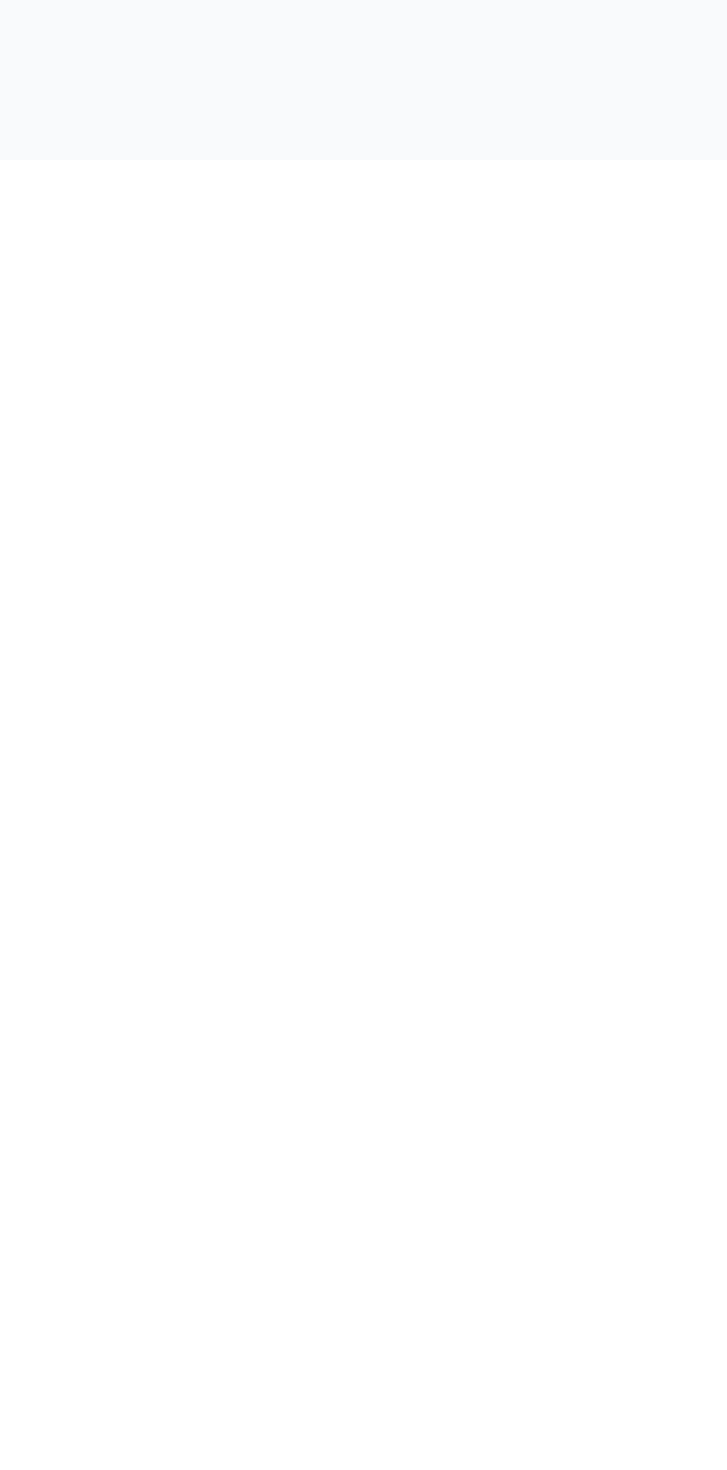
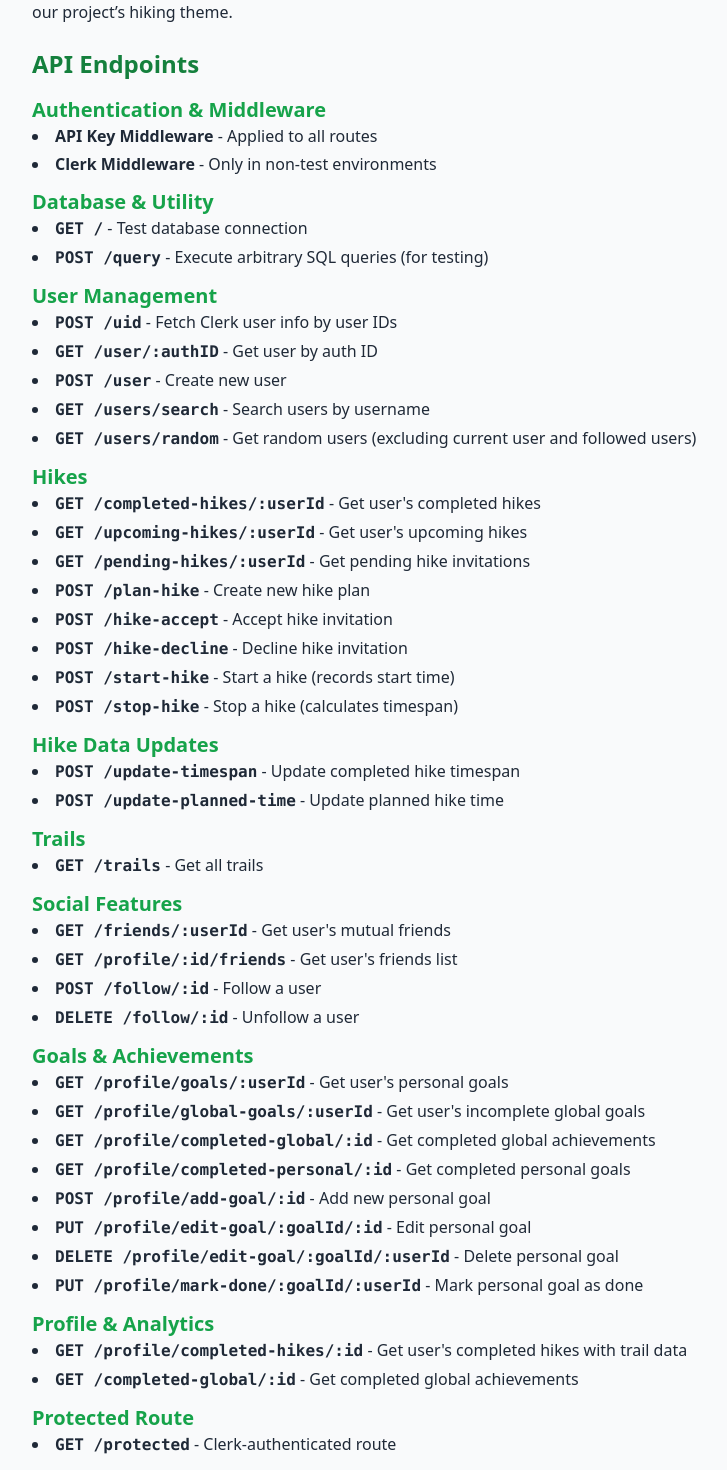
Before and after one commit to Weppman/SDP-DocumentationSite, a React (Create React App) app: page /features-api in a window 1280 px wide. Shown: the part 640-2110 px from the top of the page, without its empty margins (224-951 px from the left). Before the commit the page ends 800 px from the top, so only its background shows below. Built offline with nearby package versions, Linux system fonts and the light colour scheme.

Commit message:
API documentation

```diff
--- a/src/pages/FeaturesAPI.js
+++ b/src/pages/FeaturesAPI.js
@@ -12,6 +12,104 @@ function FeaturesAPI() {
         The chosen color scheme features <strong>white and light green</strong> tones, promoting readability
         and a natural feel that matches our project’s hiking theme.
       </p>
+
+      <h2 className="text-2xl font-bold text-green-700 mb-4">API Endpoints</h2>
+      <section>
+        <h3 className="text-xl font-bold text-green-600">Authentication & Middleware</h3>
+        <ul className="list-disc list-inside space-y-1 mb-3">
+          <li><strong>API Key Middleware</strong> - Applied to all routes</li>
+          <li><strong>Clerk Middleware</strong> - Only in non-test environments</li>
+        </ul>
+      </section>
+
+      <section>
+        <h3 className="text-xl font-bold text-green-600">Database & Utility</h3>
+        <ul className="list-disc list-inside space-y-1 mb-3">
+          <li><code><strong>GET /</strong></code> - Test database connection</li>
+          <li><code><strong>POST /query</strong></code> - Execute arbitrary SQL queries (for testing)</li>
+        </ul>
+      </section>
+
+      <section>
+        <h3 className="text-xl font-bold text-green-600">User Management</h3>
+        <ul className="list-disc list-inside space-y-1 mb-3">
+          <li><code><strong>POST /uid</strong></code> - Fetch Clerk user info by user IDs</li>
+          <li><code><strong>GET /user/:authID</strong></code> - Get user by auth ID</li>
+          <li><code><strong>POST /user</strong></code> - Create new user</li>
+          <li><code><strong>GET /users/search</strong></code> - Search users by username</li>
+          <li><code><strong>GET /users/random</strong></code> - Get random users (excluding current user and followed users)</li>
+        </ul>
+      </section>
+
+      <section>
+        <h3 className="text-xl font-bold text-green-600">Hikes</h3>
+        <ul className="list-disc list-inside space-y-1 mb-3">
+          <li><code><strong>GET /completed-hikes/:userId</strong></code> - Get user's completed hikes</li>
+          <li><code><strong>GET /upcoming-hikes/:userId</strong></code> - Get user's upcoming hikes</li>
+          <li><code><strong>GET /pending-hikes/:userId</strong></code> - Get pending hike invitations</li>
+          <li><code><strong>POST /plan-hike</strong></code> - Create new hike plan</li>
+          <li><code><strong>POST /hike-accept</strong></code> - Accept hike invitation</li>
+          <li><code><strong>POST /hike-decline</strong></code> - Decline hike invitation</li>
+          <li><code><strong>POST /start-hike</strong></code> - Start a hike (records start time)</li>
+          <li><code><strong>POST /stop-hike</strong></code> - Stop a hike (calculates timespan)</li>
+        </ul>
+      </section>
+
+      <section>
+        <h3 className="text-xl font-bold text-green-600">Hike Data Updates</h3>
+        <ul className="list-disc list-inside space-y-1 mb-3">
+          <li><code><strong>POST /update-timespan</strong></code> - Update completed hike timespan</li>
+          <li><code><strong>POST /update-planned-time</strong></code> - Update planned hike time</li>
+        </ul>
+      </section>
+
+      <section>
+        <h3 className="text-xl font-bold text-green-600">Trails</h3>
+        <ul className="list-disc list-inside space-y-1 mb-3">
+          <li><code><strong>GET /trails</strong></code> - Get all trails</li>
+        </ul>
+      </section>
+
+      <section>
+        <h3 className="text-xl font-bold text-green-600">Social Features</h3>
+        <ul className="list-disc list-inside space-y-1 mb-3">
+          <li><code><strong>GET /friends/:userId</strong></code> - Get user's mutual friends</li>
+          <li><code><strong>GET /profile/:id/friends</strong></code> - Get user's friends list</li>
+          <li><code><strong>POST /follow/:id</strong></code> - Follow a user</li>
+          <li><code><strong>DELETE /follow/:id</strong></code> - Unfollow a user</li>
+        </ul>
+      </section>
+
+      <section>
+        <h3 className="text-xl font-bold text-green-600">Goals & Achievements</h3>
+        <ul className="list-disc list-inside space-y-1 mb-3">
+          <li><code><strong>GET /profile/goals/:userId</strong></code> - Get user's personal goals</li>
+          <li><code><strong>GET /profile/global-goals/:userId</strong></code> - Get user's incomplete global goals</li>
+          <li><code><strong>GET /profile/completed-global/:id</strong></code> - Get completed global achievements</li>
+          <li><code><strong>GET /profile/completed-personal/:id</strong></code> - Get completed personal goals</li>
+          <li><code><strong>POST /profile/add-goal/:id</strong></code> - Add new personal goal</li>
+          <li><code><strong>PUT /profile/edit-goal/:goalId/:id</strong></code> - Edit personal goal</li>
+          <li><code><strong>DELETE /profile/edit-goal/:goalId/:userId</strong></code> - Delete personal goal</li>
+          <li><code><strong>PUT /profile/mark-done/:goalId/:userId</strong></code> - Mark personal goal as done</li>
+        </ul>
+      </section>
+
+      <section>
+        <h3 className="text-xl font-bold text-green-600">Profile & Analytics</h3>
+        <ul className="list-disc list-inside space-y-1 mb-3">
+          <li><code><strong>GET /profile/completed-hikes/:id</strong></code> - Get user's completed hikes with trail data</li>
+          <li><code><strong>GET /completed-global/:id</strong></code> - Get completed global achievements</li>
+        </ul>
+      </section>
+
+      <section>
+        <h3 className="text-xl font-bold text-green-600">Protected Route</h3>
+        <ul className="list-disc list-inside space-y-1 mb-3">
+          <li><code><strong>GET /protected</strong></code> - Clerk-authenticated route</li>
+        </ul>
+      </section>
+
+
     </main>
   );
 }
```
